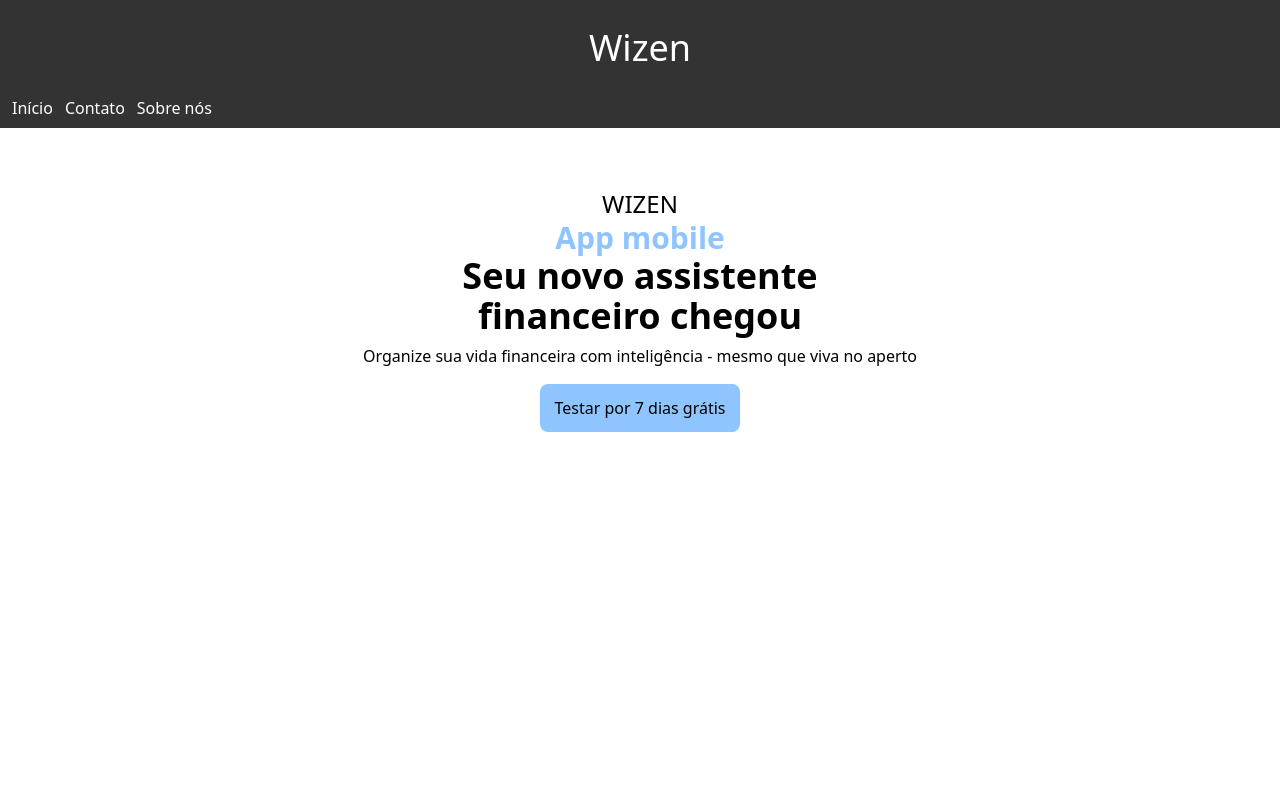
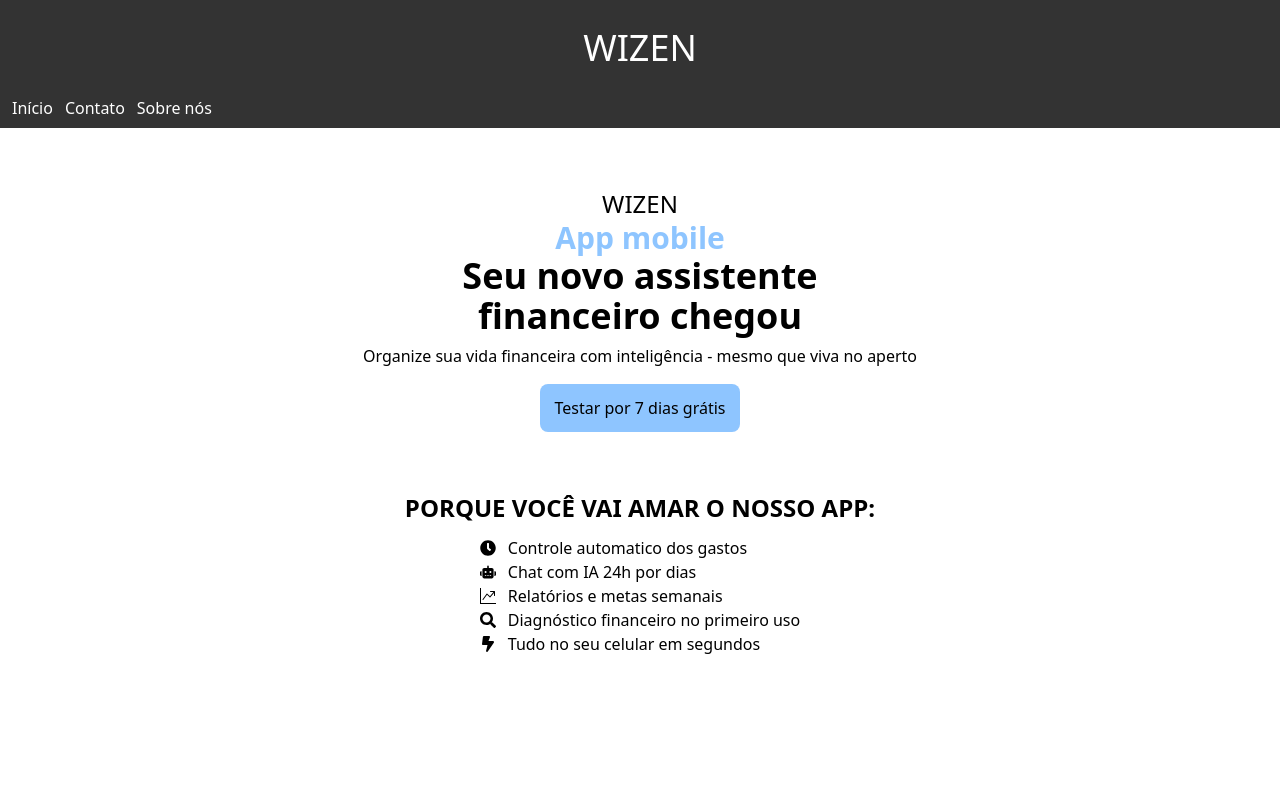
Before and after one commit to trafegoofertaecontingencia/wizen, a Next.js app: page / in a window 1280 px wide. Shown: the top 800 px of the page. Built offline with nearby package versions, Linux system fonts and the light colour scheme.

Commit message:
segunda sessão pronta

```diff
--- /dev/null
+++ b/app/components/Bullets.tsx
@@ -0,0 +1,35 @@
+import { FaClock } from "react-icons/fa";
+import { FaRobot } from "react-icons/fa6";
+import { BsGraphUpArrow } from "react-icons/bs";
+import { FaSearch } from "react-icons/fa";
+import { FaBoltLightning } from "react-icons/fa6";
+
+export default function Bullets() {
+    return (
+        <div className="mt-15 flex flex-col items-center">
+            <h1 className="uppercase text-2xl font-bold text-center m-8 mt-0 mb-3">Porque você vai amar o nosso app:</h1>
+            <ul className="m-6 mt-0 mb-0 flex flex-col">
+                <li className="flex gap-3 items-center">
+                    <FaClock />
+                    <p>Controle automatico dos gastos</p>
+                </li>
+                <li className="flex gap-3 items-center">
+                    <FaRobot />
+                    <p>Chat com IA 24h por dias</p>
+                </li>
+                <li className="flex gap-3 items-center">
+                    <BsGraphUpArrow />
+                    <p>Relatórios e metas semanais</p>
+                </li>
+                <li className="flex gap-3 items-center">
+                    <FaSearch />
+                    <p>Diagnóstico financeiro no primeiro uso</p>
+                </li>
+                <li className="flex gap-3 items-center">
+                    <FaBoltLightning />
+                    <p>Tudo no seu celular em segundos</p>
+                </li>
+            </ul>
+        </div>
+    )
+}
--- /dev/null
+++ b/app/components/Intro.tsx
@@ -0,0 +1,13 @@
+export default function Intro() {
+    return (
+        <div className="pt-15 flex justify-center text-center">
+          <div className="flex flex-col items-center">
+            <p className="text-2xl">WIZEN</p>
+            <p className="text-blue-300 text-3xl font-bold">App mobile</p>
+            <p className="text-4xl font-bold">Seu novo assistente <br /> financeiro chegou</p>
+            <p className="m-2">Organize sua vida financeira com inteligência - mesmo que viva no aperto</p>
+            <button className="bg-blue-300 rounded-lg p-3 mt-2 w-50">Testar por 7 dias grátis</button>
+          </div>
+        </div>
+    )
+}
--- a/app/components/header.tsx
+++ b/app/components/header.tsx
@@ -1,6 +1,6 @@
 export default function Header() {
     return (
-        <header className="h-24 flex justify-center items-center bg-[#333] text-white text-4xl">
+        <header className="h-24 flex justify-center items-center bg-[#333] text-white text-4xl uppercase">
             Wizen
         </header>
     )
--- a/app/layout.tsx
+++ b/app/layout.tsx
@@ -1,9 +1,9 @@
 import type { Metadata } from "next";
 import { Geist, Geist_Mono } from "next/font/google";
 import "./globals.css";
-import Header from "./components/header";
-import Footer from "./components/footer";
-import Navbar from "./components/navbar";
+import Header from "./components/Header";
+import Footer from "./components/Footer";
+import Navbar from "./components/Navbar";
 
 const geistSans = Geist({
   variable: "--font-geist-sans",
--- a/app/page.tsx
+++ b/app/page.tsx
@@ -1,17 +1,12 @@
+import Bullets from "./components/Bullets";
+import Intro from "./components/Intro";
 
 export default function Home() {
   return (
     <div className="min-h-screen">
       <main>
-        <div className="pt-15 flex justify-center text-center">
-          <div className="flex flex-col items-center">
-            <p className="text-2xl">WIZEN</p>
-            <p className="text-blue-300 text-3xl font-bold">App mobile</p>
-            <p className="text-4xl font-bold">Seu novo assistente <br /> financeiro chegou</p>
-            <p className="m-2">Organize sua vida financeira com inteligência - mesmo que viva no aperto</p>
-            <button className="bg-blue-300 rounded-lg p-3 mt-2 w-50">Testar por 7 dias grátis</button>
-          </div>
-        </div>
+        <Intro />
+        <Bullets />
       </main>
     </div>
   );
```
Also changed, not shown: package.json (+5 -4 lines), 1 other file (tests, documents, lock files or other folders).
